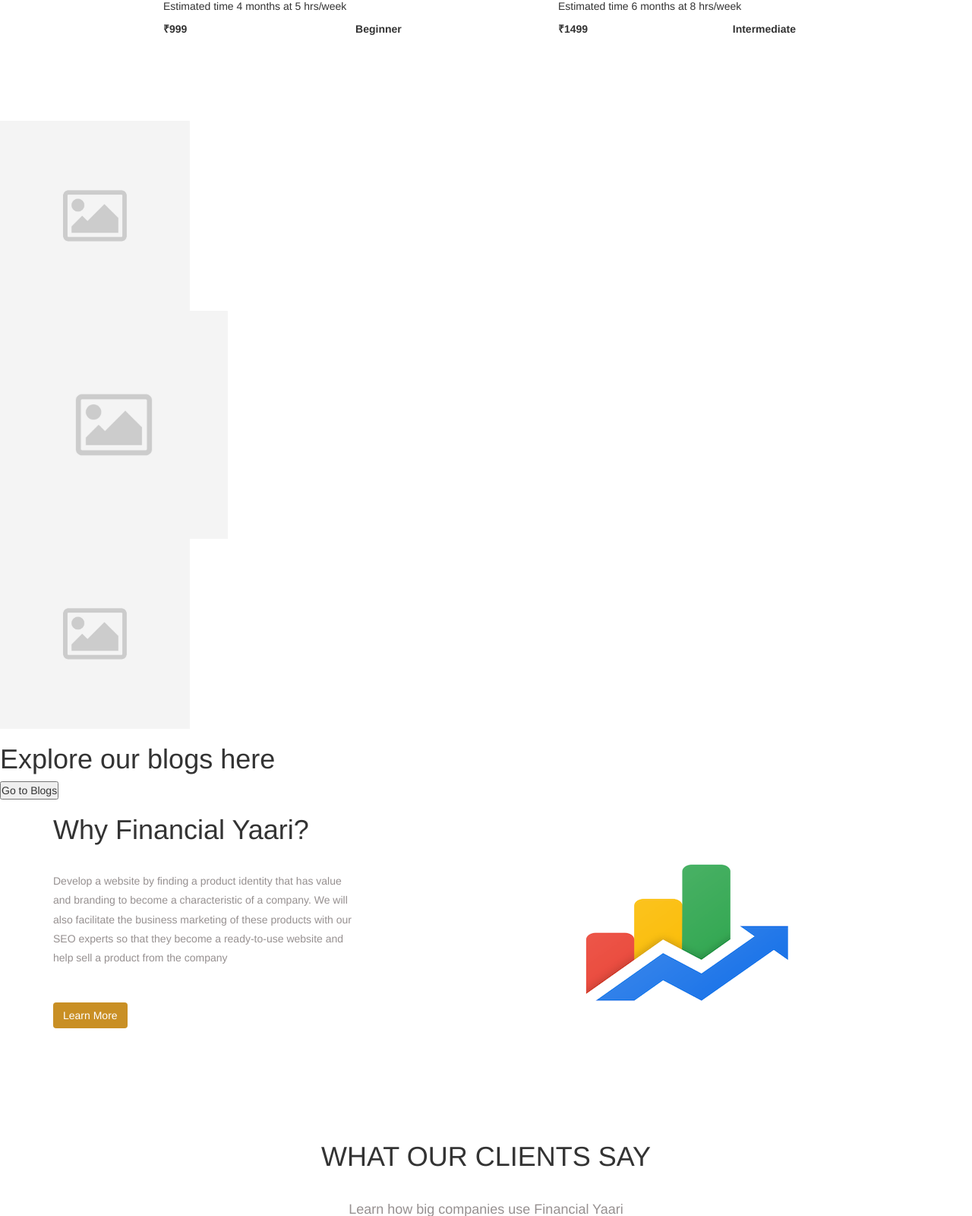
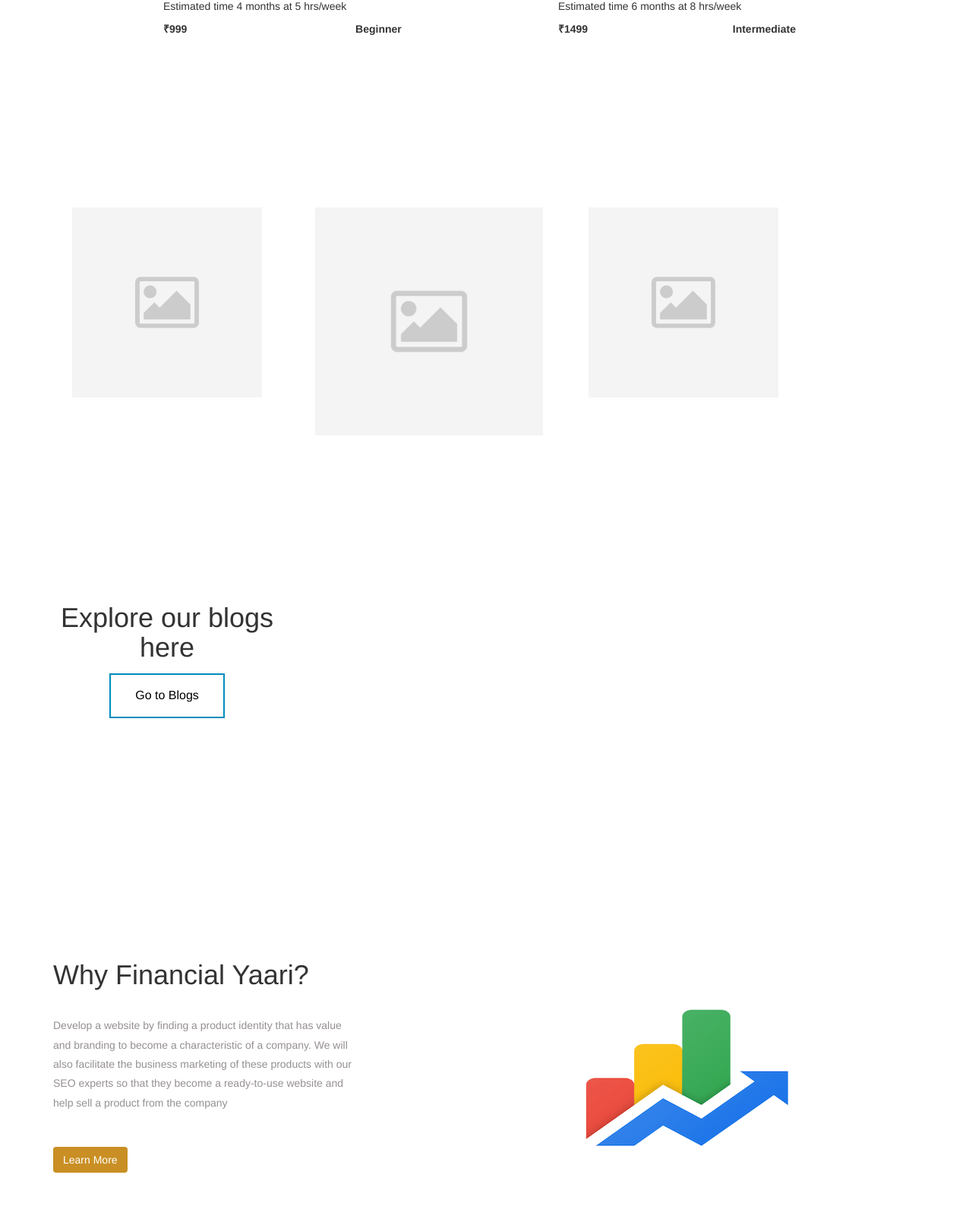
Before and after one commit to isuhas24/Financial-Yaari, a PHP site: page / in a window 1280 px wide. Shown: the part 1472-3072 px from the top of the page at 76% size. Run offline with PHP 8.4, Linux system fonts and the light colour scheme; some libraries are stand-ins or nearby versions.

Commit message:
Update index.css

```diff
--- a/index.css
+++ b/index.css
@@ -177,3 +177,52 @@
 }
 /* Accordion CSS ends here */
 /* FAQs section ends here */
+
+
+
+
+
+/* Blog section starts here */
+#section-3{
+    overflow: hidden;
+    margin-top: 5em;
+    margin-left: 50px;
+    margin-right: 50px;
+    padding-top: 1em;
+    /*border-top: 1px solid rgba(0, 0, 0, 0.2);*/
+    text-align: center;
+}
+.blog-row #blog-column1,
+.blog-row #blog-column2,
+.blog-row #blog-column3,
+.blog-row #blog-column4{
+        /*border: black solid 2px;*/
+        float: left;
+        width: 330px;
+        height: 500px;
+        padding: 30px 20px 30px 20px;
+        margin-left: 5px;
+        margin-right: 5px;
+}
+.button {
+  border: none;
+  color: white;
+  padding: 16px 32px;
+  text-align: center;
+  text-decoration: none;
+  display: inline-block;
+  font-size: 16px;
+  margin: 4px 2px;
+  transition-duration: 0.4s;
+  cursor: pointer;
+}
+.button2 {
+  background-color: white;
+  color: black;
+  border: 2px solid #008CBA;
+}
+.button2:hover {
+  background-color: #008CBA;
+  color: white;
+}
+/* Blog section ends here */
```
